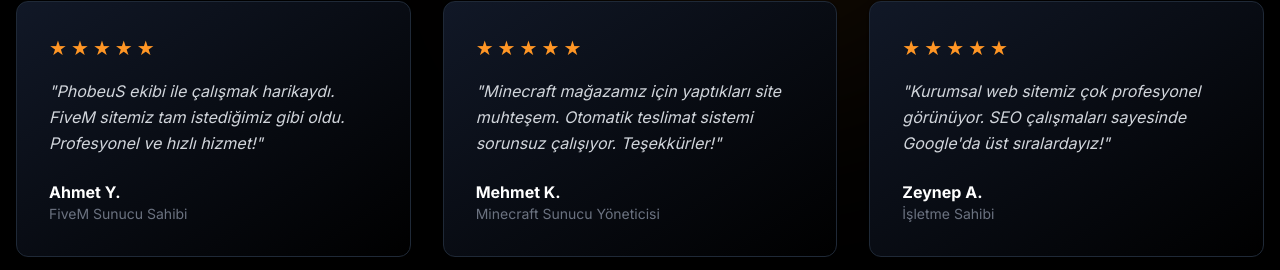
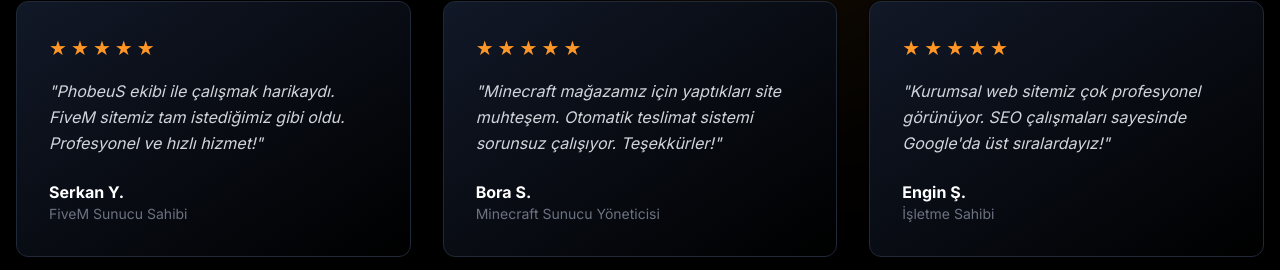
Before and after one commit to SanalLord/dodo, a Next.js app: page / in a window 1280 px wide. Shown: the part 3623-3893 px from the top of the page. Built offline with nearby package versions, Linux system fonts and the light colour scheme.

Commit message:
Update testimonials with new names

```diff
--- a/app/page.js
+++ b/app/page.js
@@ -89,19 +89,19 @@ export default function Home() {
 
   const testimonials = [
     {
-      name: 'Ahmet Y.',
+      name: 'Serkan Y.',
       role: 'FiveM Sunucu Sahibi',
       content: 'PhobeuS ekibi ile çalışmak harikaydı. FiveM sitemiz tam istediğimiz gibi oldu. Profesyonel ve hızlı hizmet!',
       rating: 5
     },
     {
-      name: 'Mehmet K.',
+      name: 'Bora S.',
       role: 'Minecraft Sunucu Yöneticisi',
       content: 'Minecraft mağazamız için yaptıkları site muhteşem. Otomatik teslimat sistemi sorunsuz çalışıyor. Teşekkürler!',
       rating: 5
     },
     {
-      name: 'Zeynep A.',
+      name: 'Engin Ş.',
       role: 'İşletme Sahibi',
       content: 'Kurumsal web sitemiz çok profesyonel görünüyor. SEO çalışmaları sayesinde Google\'da üst sıralardayız!',
       rating: 5
```
